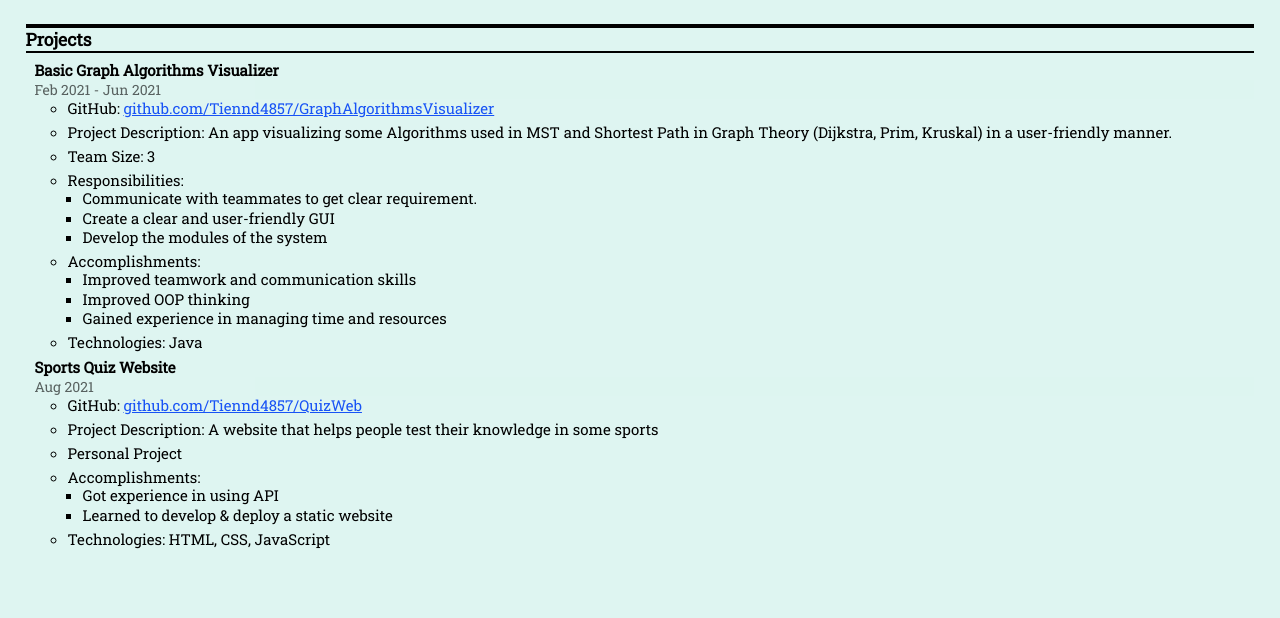
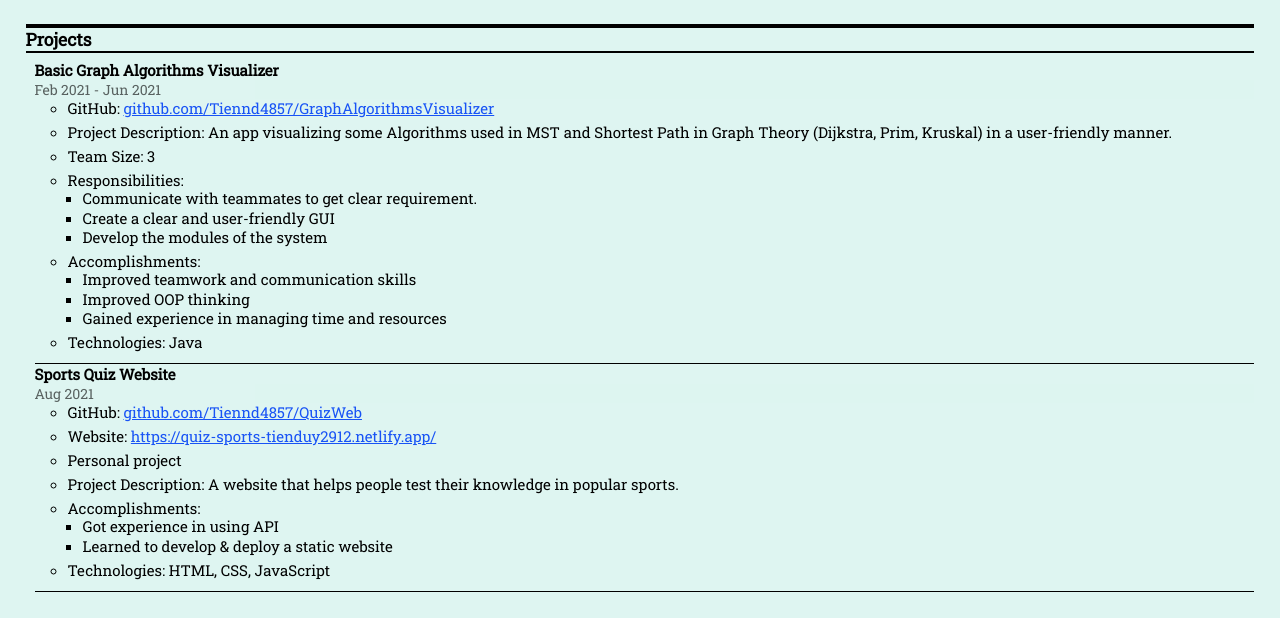
Before and after one commit to NguyenDuy-Tien/NguyenDuy-Tien.github.io, a plain HTML site: page index.html in a window 1280 px wide. Shown: the part 1011-1629 px from the top of the page. Drawn offline with Linux system fonts and the light colour scheme.

Commit message:
Beautify projects' part

```diff
--- a/index.html
+++ b/index.html
@@ -115,7 +115,7 @@
     <div class="projects part">
         <h3>Projects</h3>
         <ul class="part-info">
-            <li>
+            <li class="project">
                 <h4>Basic Graph Algorithms Visualizer</h4>
                 <p class="time">Feb 2021 - Jun 2021</p>
                 <ul class="project-description">
@@ -145,17 +145,17 @@
                     <li>Technologies: Java</li>
                 </ul>
             </li>
-
-            <li>
+            <li class="project">
                 <h4>Sports Quiz Website</h4>
                 <p class="time">Aug 2021</p>
                 <ul class="project-description">
                     <li>GitHub: <a href="https://github.com/Tiennd4857/QuizWeb">github.com/Tiennd4857/QuizWeb</a></li>
+                    <li>Website: <a href="https://quiz-sports-tienduy2912.netlify.app/">https://quiz-sports-tienduy2912.netlify.app/</a></li>
                     <li>
-                        Project Description: <em></em> A website that helps people test their knowledge in some sports
+                        Personal project
                     </li>
                     <li>
-                        Personal Project
+                        Project Description: <em></em> A website that helps people test their knowledge in popular sports.
                     </li>
                     <li>
                         Accomplishments:
--- a/resources/css/style.scss
+++ b/resources/css/style.scss
@@ -145,3 +145,8 @@ a {
         }
     }
 }
+
+.project {
+    padding-bottom: .4rem;
+    border-bottom: 1px solid;
+}
```
Also changed, not shown: resources/css/style.css, 1 other file.
